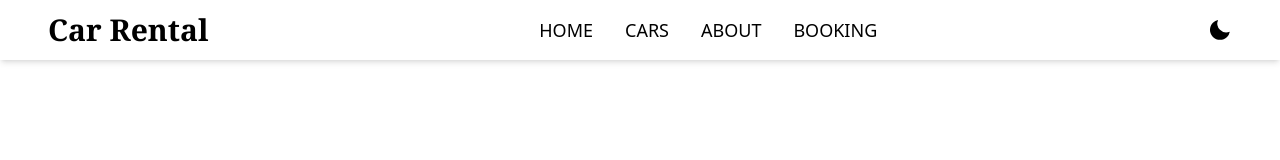
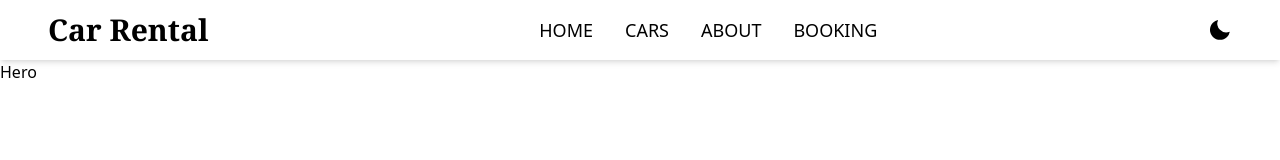
Before and after one commit to ansh4223/Car-Rental-WebApp, a React (Vite) app: page / in a window 1280 px wide. Shown: the top 160 px of the page. Built offline with nearby package versions, Linux system fonts and the light colour scheme.

Commit message:
Feat: Added Hero components

```diff
--- a/src/App.jsx
+++ b/src/App.jsx
@@ -1,5 +1,6 @@
 import React, { useEffect, useState } from "react";
 import Navbar from "./components/Navbar/Navbar";
+import Hero from "./components/Navbar/Hero/Hero";
 
 const App = () => {
   const [theme, setTheme] = React.useState(
@@ -20,6 +21,7 @@ const App = () => {
   return (
     <div>
       <Navbar theme = {theme} setTheme={setTheme} />
+      <Hero />
     </div>
   );
 };
--- /dev/null
+++ b/src/components/Navbar/Hero/Hero.jsx
@@ -0,0 +1,11 @@
+import React from 'react'
+
+const Hero = () => {
+  return (
+    <div>
+      Hero
+    </div>
+  )
+}
+
+export default Hero
```
